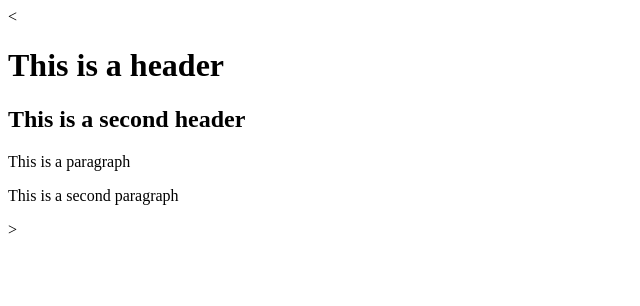
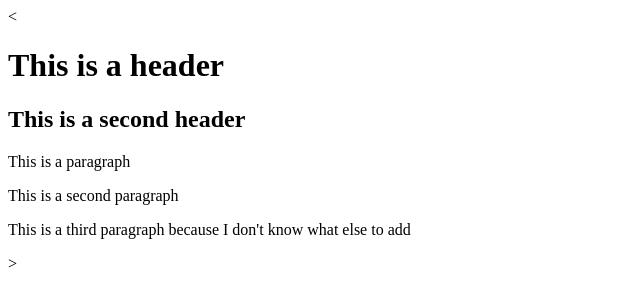
Before and after one commit to ianfarre11/TestingRepository, a plain HTML site: page index.html in a window 1280 px wide. Shown: the whole page, without its empty margins (0-640 px from the left). Drawn offline with Linux system fonts and the light colour scheme.

Commit message:
added a third paragraph

```diff
--- a/index.html
+++ b/index.html
@@ -9,5 +9,6 @@
     <h2>This is a second header</h2>
     <p>This is a paragraph</p>
     <p>This is a second paragraph</p>
+    <p>This is a third paragraph because I don't know what else to add</p>
   </body>
 </html>>
```
